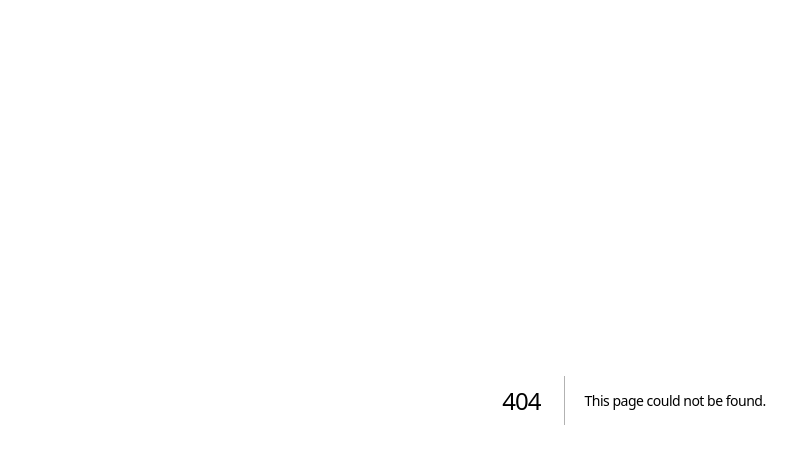
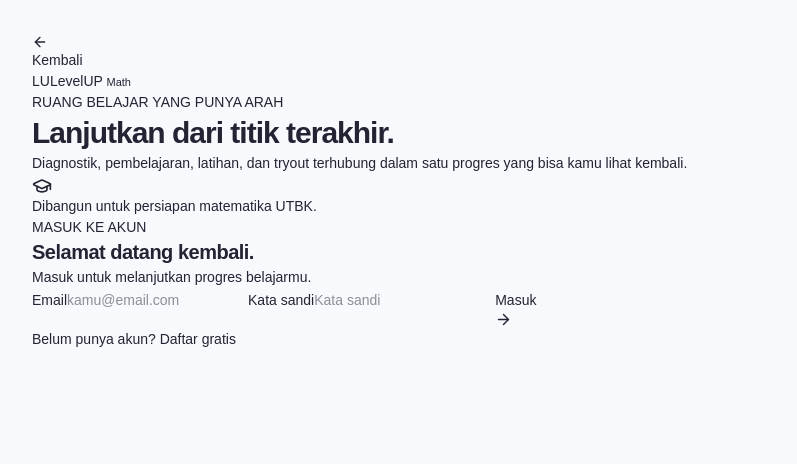
Before and after one commit to Xpurple27/math-levelup, a Next.js app: page /login in a window 1280 px wide. Before the commit this address had no page. Shown: the top 464 px of the page, without its empty margins (6-803 px from the left). Built offline with nearby package versions, Linux system fonts and the light colour scheme.

Commit message:
feat(auth): add login route

```diff
--- /dev/null
+++ b/src/app/login/page.tsx
@@ -0,0 +1,5 @@
+import { AuthPage } from "@/components/auth-page";
+
+export default function LoginPage() {
+  return <AuthPage mode="login" />;
+}
```
